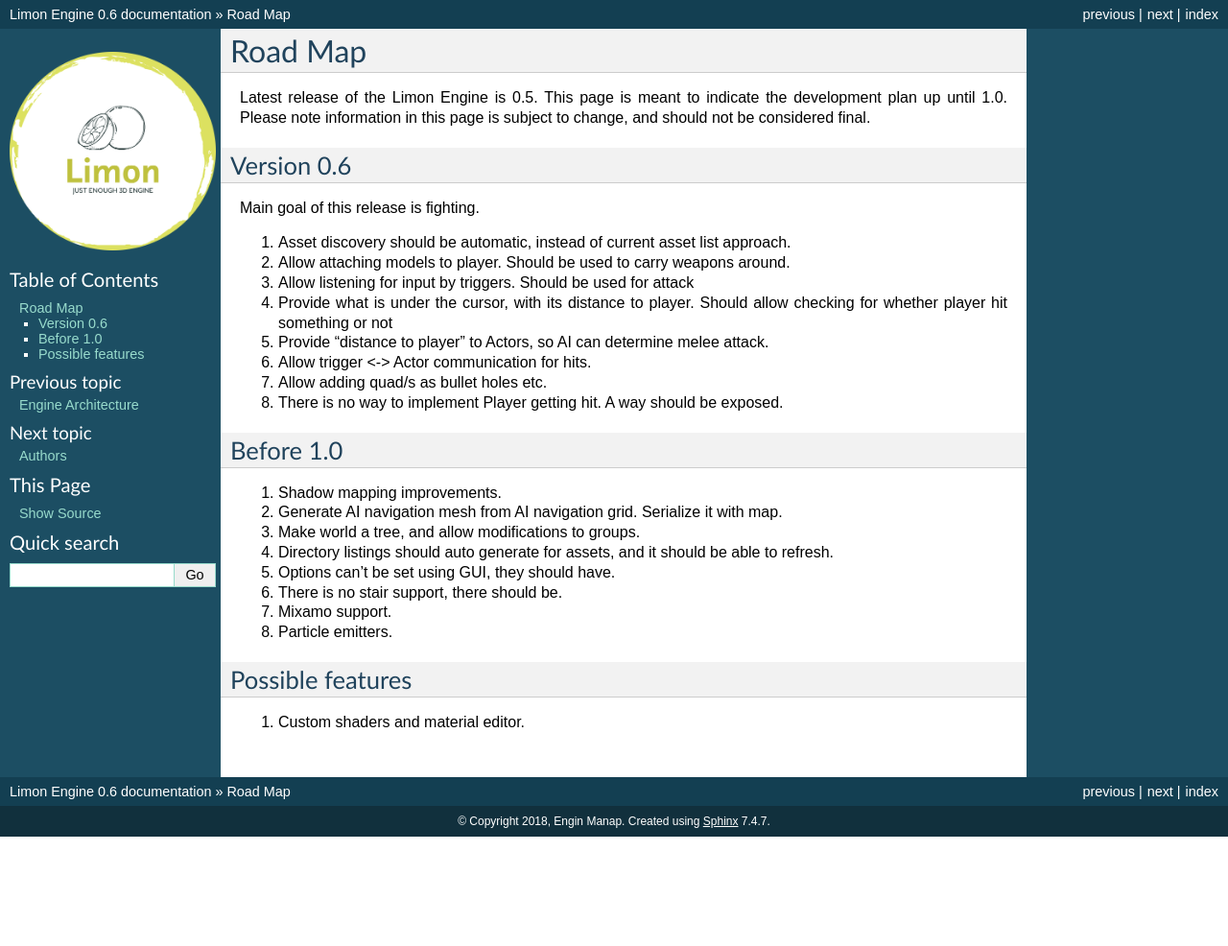
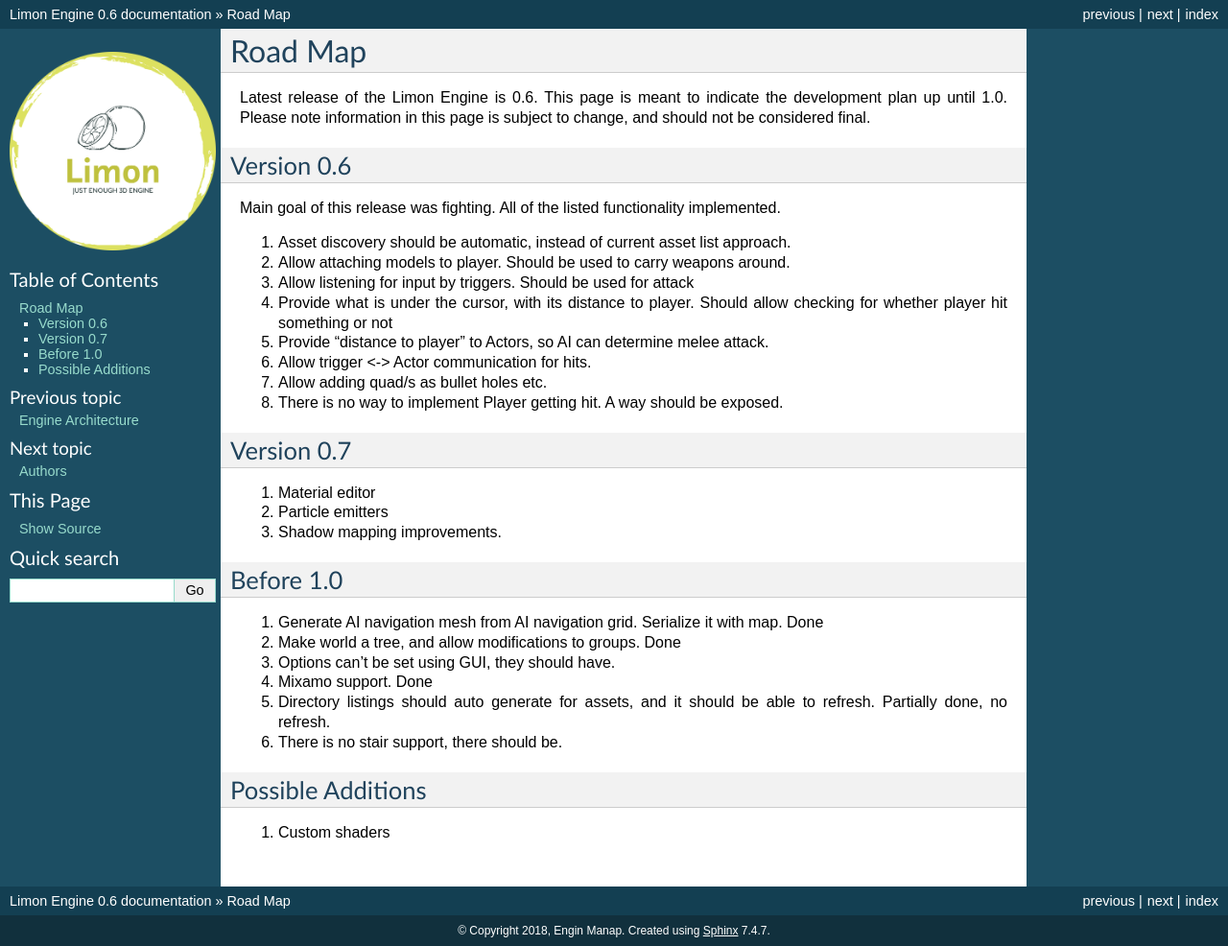
Before and after one commit to enginmanap/limonEngine-docs, a Sphinx documentation site: the page built from docs/RoadMap.rst, in a window 1280 px wide. Shown: the whole page at 96% size. Built offline with Sphinx 7.4.7, drawn with Linux system fonts in a browser that asks for light colours; pages that are not in the unit, such as notebooks, are missing from menus; before the commit the page ends 900 px from its top, so only the background shows below that.

Commit message:
Update roadmap

```diff
--- a/docs/RoadMap.rst
+++ b/docs/RoadMap.rst
@@ -2,12 +2,12 @@
 Road Map
 ========
 
-Latest release of the Limon Engine is 0.5. This page is meant to indicate the development plan up until 1.0. Please note information in this page is subject to change, and should not be considered final.
+Latest release of the Limon Engine is 0.6. This page is meant to indicate the development plan up until 1.0. Please note information in this page is subject to change, and should not be considered final.
 
 Version 0.6
 ===========
 
-Main goal of this release is fighting.
+Main goal of this release was fighting. All of the listed functionality implemented.
 
 #. Asset discovery should be automatic, instead of current asset list approach.
 #. Allow attaching models to player. Should be used to carry weapons around.
@@ -18,19 +18,24 @@
 #. Allow adding quad/s as bullet holes etc.
 #. There is no way to implement Player getting hit. A way should be exposed.
 
+Version 0.7
+===========
+
+#. Material editor
+#. Particle emitters
+#. Shadow mapping improvements.
+
 Before 1.0
 ==========
 
-#. Shadow mapping improvements.
-#. Generate AI navigation mesh from AI navigation grid. Serialize it with map.
-#. Make world a tree, and allow modifications to groups.
-#. Directory listings should auto generate for assets, and it should be able to refresh.
+#. Generate AI navigation mesh from AI navigation grid. Serialize it with map. Done
+#. Make world a tree, and allow modifications to groups. Done
 #. Options can't be set using GUI, they should have.
+#. Mixamo support. Done
+#. Directory listings should auto generate for assets, and it should be able to refresh. Partially done, no refresh.
 #. There is no stair support, there should be.
-#. Mixamo support.
-#. Particle emitters.
 
-Possible features
-=================
+Possible Additions
+==================
 
-#. Custom shaders and material editor.
+#. Custom shaders
```
